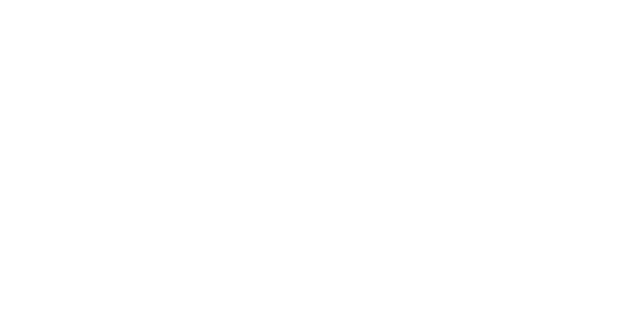
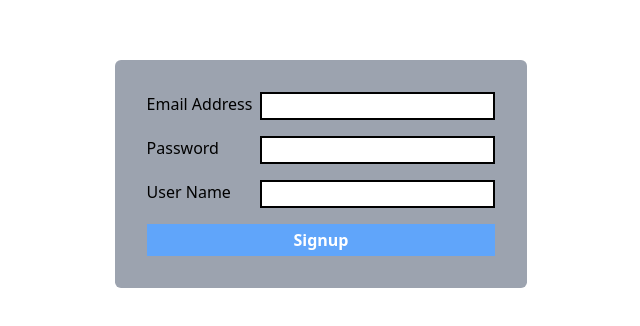
Before and after one commit to o6mer/talking-heads, a React (Create React App) app in the folder client/: page /signup in a window 1280 px wide. Before the commit this address had no page. Shown: the part 226-552 px from the top of the page, without its empty margins (319-959 px from the left). Built offline with nearby package versions, Linux system fonts and the light colour scheme; what spotify-web-api-node would draw is missing.

Commit message:
startup and install script. basic login and sign up auth

```diff
--- a/client/package.json
+++ b/client/package.json
@@ -15,6 +15,7 @@
     "react-spotify-web-playback": "^0.10.0",
     "spotify-web-api-node": "^5.0.2",
     "styled-components": "^5.3.5",
+    "validator": "^13.7.0",
     "web-vitals": "^2.1.4"
   },
   "scripts": {
--- a/client/src/App.js
+++ b/client/src/App.js
@@ -2,14 +2,16 @@
 import { BrowserRouter as Router, Routes, Route, Link } from "react-router-dom";
 import LandingPage from "./Landing/LandingPage";
 import MainPage from "./Main/MainPage";
+import SignupPage from "./Landing/Components/Signup/SignupPage";
 
 function App() {
   return (
     <Router>
       <Routes>
         <Route path="/" element={<LandingPage />} />
+        <Route path="/signup" element={<SignupPage />} />
+
         <Route path="/main" element={<MainPage />} />
-        <Route path="/" element={<LandingPage />} />
       </Routes>
     </Router>
   );
--- a/client/src/Landing/Components/LabeledInput.js
+++ b/client/src/Landing/Components/General/LabeledInput.js
@@ -1,6 +1,6 @@
 import React from "react";
 
-const LabeledInput = ({ labelText, type }) => {
+const LabeledInput = ({ labelText, type, handleChange, state, name }) => {
   return (
     <div className="flex gap-2 justify-between">
       <label htmlFor={`input-${type}`}>{labelText}</label>
@@ -8,6 +8,9 @@
         className="border-2 border-solid border-black"
         type={type}
         id={`input-${type}`}
+        onChange={(e) => handleChange(e)}
+        value={state}
+        name={name}
       />
     </div>
   );
--- /dev/null
+++ b/client/src/Landing/Components/Login/LoginPage.js
@@ -0,0 +1,51 @@
+import React from "react";
+import useForm from "../../hooks/useForm";
+import LabeledInput from "../General/LabeledInput";
+import { Link } from "react-router-dom";
+const LoginPage = () => {
+  const { email, password, formValid, handleChange } = useForm();
+
+  const submitHandler = (e) => {
+    e.preventDefault();
+  };
+
+  return (
+    <div className="flex justify-center items-center h-screen">
+      <form
+        action=""
+        className="flex flex-col gap-4 bg-gray-400 p-8 rounded-md"
+      >
+        <LabeledInput
+          labelText="Email Address"
+          type="email"
+          handleChange={handleChange}
+          state={email}
+          name="email"
+        />
+        <LabeledInput
+          labelText="Password"
+          type="password"
+          handleChange={handleChange}
+          state={password}
+          name="password"
+        />
+        <button
+          type="submit"
+          className="bg-blue-700 text-white font-bold p-1 text-center disabled:bg-blue-400"
+          disabled={!formValid}
+          onSubmit={submitHandler}
+        >
+          Login
+        </button>
+        <Link
+          className="bg-blue-700 text-white font-bold p-1 text-center disabled:bg-blue-400"
+          to="/signup"
+        >
+          Signup
+        </Link>
+      </form>
+    </div>
+  );
+};
+
+export default LoginPage;
--- /dev/null
+++ b/client/src/Landing/Components/Signup/SignupPage.js
@@ -0,0 +1,52 @@
+import React, { useState } from "react";
+import useForm from "../../hooks/useForm";
+import LabeledInput from "../General/LabeledInput";
+
+const SignupPage = () => {
+  const { email, password, userName, formValid, handleChange } = useForm();
+
+  const submitHandler = (e) => {
+    e.preventDefault();
+  };
+
+  return (
+    <div className="flex justify-center items-center h-screen">
+      <form
+        action=""
+        className="flex flex-col gap-4 bg-gray-400 p-8 rounded-md"
+      >
+        <LabeledInput
+          labelText="Email Address"
+          type="email"
+          handleChange={handleChange}
+          state={email}
+          name="email"
+        />
+        <LabeledInput
+          labelText="Password"
+          type="password"
+          handleChange={handleChange}
+          state={password}
+          name="password"
+        />
+        <LabeledInput
+          labelText="User Name"
+          type="text"
+          handleChange={handleChange}
+          state={userName}
+          name="userName"
+        />
+        <button
+          type="submit"
+          className="bg-blue-700 text-white font-bold p-1 text-center disabled:bg-blue-400"
+          disabled={!formValid}
+          onSubmit={submitHandler}
+        >
+          Signup
+        </button>
+      </form>
+    </div>
+  );
+};
+
+export default SignupPage;
--- a/client/src/Landing/LandingPage.js
+++ b/client/src/Landing/LandingPage.js
@@ -1,23 +1,12 @@
-import React from "react";
-import LabeledInput from "./Components/LabeledInput";
-import { Link } from "react-router-dom";
+import React, { useEffect, useState } from "react";
+import LoginPage from "./Components/Login/LoginPage";
 
 const LandingPage = () => {
+  // setPassword(e.target.value);
+
   return (
     <main className="flex justify-center items-center h-screen ">
-      <form
-        action=""
-        className="flex flex-col gap-4 bg-gray-400 p-8 rounded-md"
-      >
-        <LabeledInput labelText="Email Address" type="email" />
-        <LabeledInput labelText="Password" type="password" />
-        <Link
-          to="/main"
-          className="bg-blue-700 text-white font-bold p-1 text-center "
-        >
-          Login
-        </Link>
-      </form>
+      <LoginPage />
     </main>
   );
 };
--- /dev/null
+++ b/client/src/Landing/hooks/useForm.js
@@ -0,0 +1,43 @@
+import React, { useEffect, useState } from "react";
+import validator from "validator";
+
+const useForm = () => {
+  const [email, setEmail] = useState("");
+  const [password, setPassword] = useState("");
+  const [userName, setUserName] = useState("");
+
+  const [emailValid, setEmailValid] = useState(false);
+  const [passwordValid, setPasswordValid] = useState(false);
+  const [userNameValid, setUserNameValid] = useState(false);
+
+  const [formValid, setFormValid] = useState(false);
+
+  const handleChange = (e) => {
+    if (!e.target) return;
+
+    if (e.target.name === "email") setEmail(e.target.value);
+    if (e.target.name === "password") setPassword(e.target.value);
+    if (e.target.name === "userName") setUserName(e.target.value);
+
+    // console.log(email, password);
+  };
+
+  useEffect(() => {
+    if (password.length >= 8 && validator.isEmail(email)) {
+      setPasswordValid(true);
+      return setEmailValid(true);
+    }
+
+    setEmailValid(false);
+    setPasswordValid(false);
+  }, [email, password]);
+
+  useEffect(() => {
+    if (emailValid && passwordValid) return setFormValid(true);
+    setFormValid(false);
+  }, [emailValid, passwordValid]);
+
+  return { email, password, userName, formValid, handleChange };
+};
+
+export default useForm;
```
Also changed, not shown: package.json (added, +24 -0 lines), 2 other files (tests, documents, lock files or other folders).
